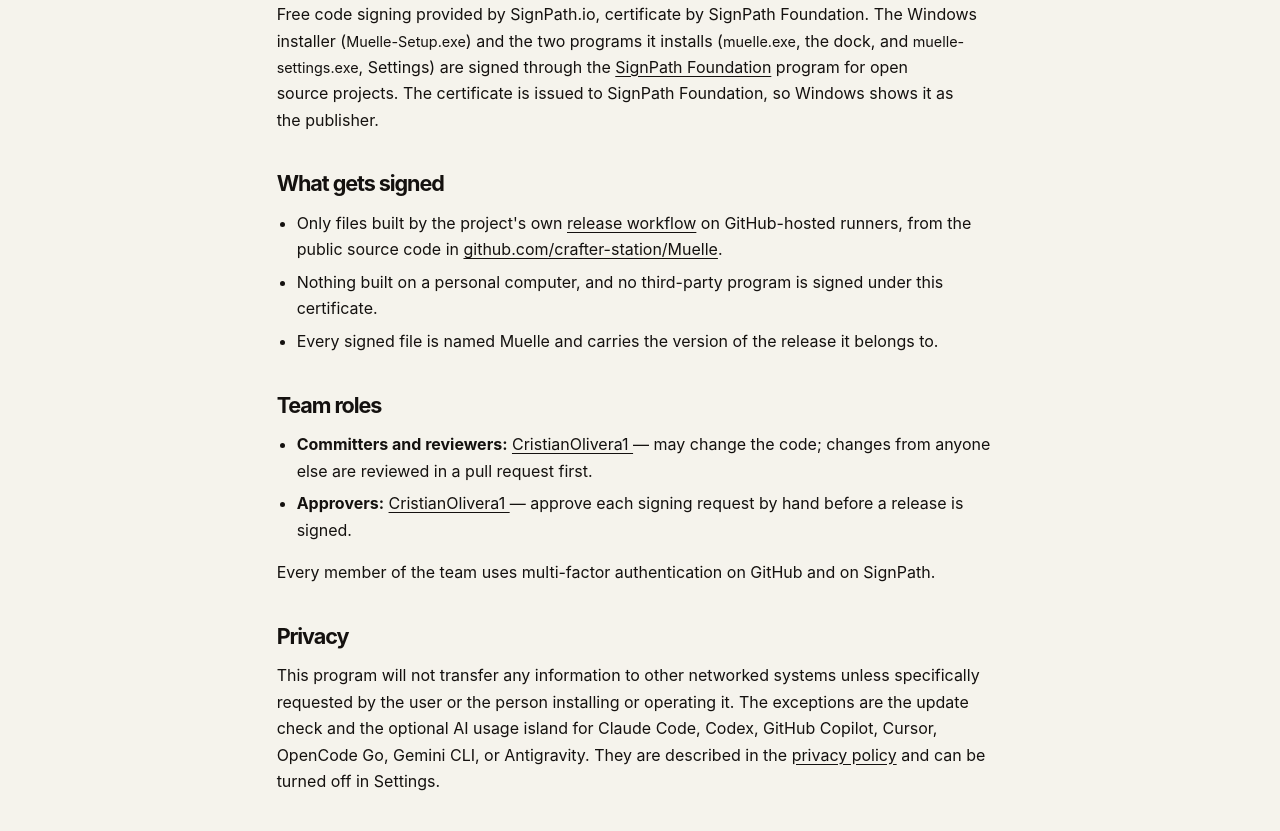
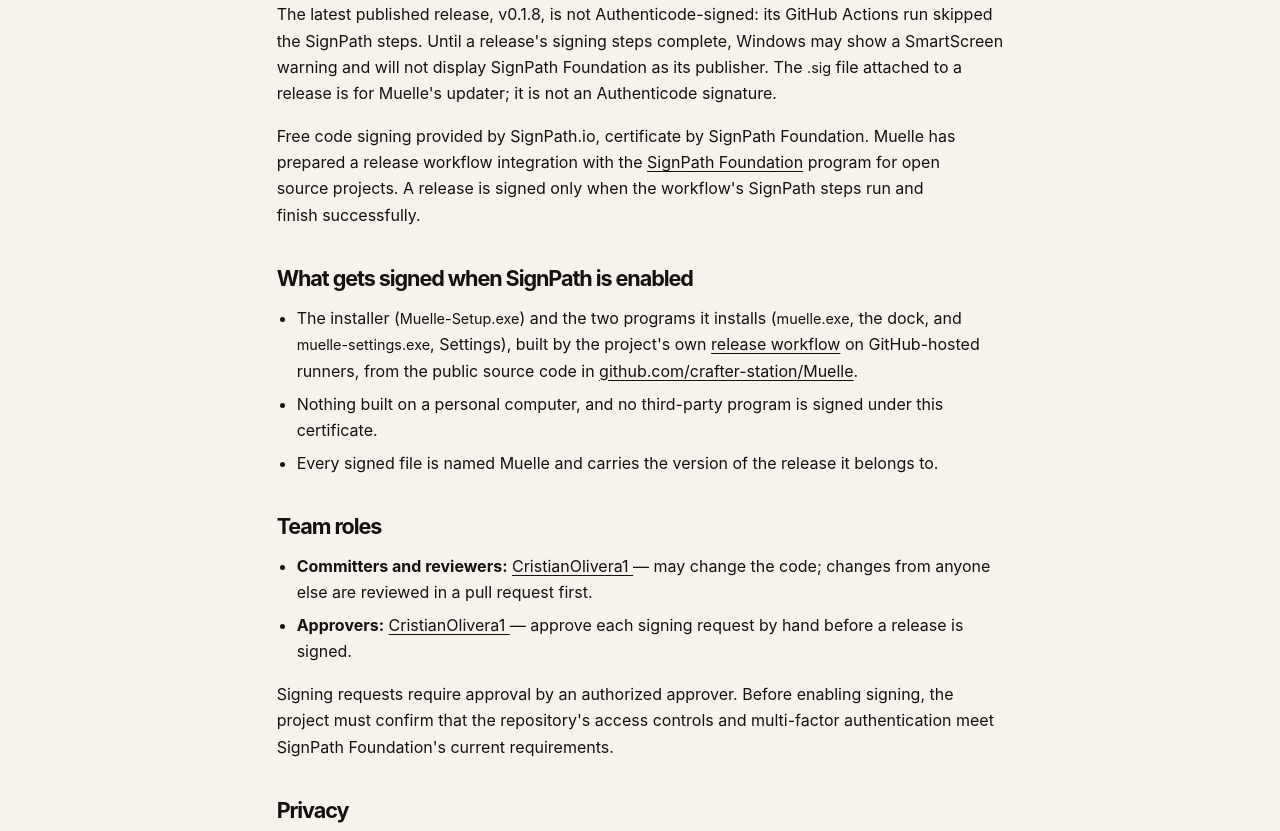
Before and after one commit to 004Ongoro/Muelle, an Astro site in the folder muelle/: page /code-signing-policy in a window 1280 px wide. Shown: the part 242-1073 px from the top of the page. Built offline with nearby package versions, Linux system fonts and the light colour scheme; Astro itself is replaced by a stand-in of ours.

Commit message:
feat: update code signing policy details and clarify signing process

```diff
--- a/muelle/src/pages/code-signing-policy.astro
+++ b/muelle/src/pages/code-signing-policy.astro
@@ -11,20 +11,26 @@ const roles = [
 
 <PolicyPage
   title="Code signing policy"
-  description="How Muelle's Windows installer and programs are signed, who approves each release, and what the signature guarantees."
-  updated="November 15, 2026"
+  description="Muelle's signing process, its current status, who approves signing requests, and what a signature does and does not guarantee."
+  updated="November 16, 2026"
 >
   <p>
-    {signingCredit} The Windows installer (<code>Muelle-Setup.exe</code>) and the two programs it installs
-    (<code>muelle.exe</code>, the dock, and <code>muelle-settings.exe</code>, Settings) are signed through the{" "}
+    The latest published release, v0.1.8, is not Authenticode-signed: its GitHub Actions run skipped the SignPath
+    steps. Until a release's signing steps complete, Windows may show a SmartScreen warning and will not display
+    SignPath Foundation as its publisher. The <code>.sig</code> file attached to a release is for Muelle's updater;
+    it is not an Authenticode signature.
+  </p>
+  <p>
+    {signingCredit} Muelle has prepared a release workflow integration with the{" "}
     <a href="https://signpath.org" target="_blank" rel="noopener noreferrer">SignPath Foundation</a> program for open
-    source projects. The certificate is issued to SignPath Foundation, so Windows shows it as the publisher.
+    source projects. A release is signed only when the workflow's SignPath steps run and finish successfully.
   </p>
 
-  <h2>What gets signed</h2>
+  <h2>What gets signed when SignPath is enabled</h2>
   <ul>
     <li>
-      Only files built by the project's own{" "}
+      The installer (<code>Muelle-Setup.exe</code>) and the two programs it installs
+      (<code>muelle.exe</code>, the dock, and <code>muelle-settings.exe</code>, Settings), built by the project's own{" "}
       <a href={`${site.repository}/blob/main/.github/workflows/release.yml`} target="_blank" rel="noopener noreferrer">release workflow</a>{" "}
       on GitHub-hosted runners, from the public source code in{" "}
       <a href={site.repository} target="_blank" rel="noopener noreferrer">{site.repository.replace("https://", "")}</a>.
@@ -52,7 +58,11 @@ const roles = [
       ))
     }
   </ul>
-  <p>Every member of the team uses multi-factor authentication on GitHub and on SignPath.</p>
+  <p>
+    Signing requests require approval by an authorized approver. Before enabling signing, the project must confirm
+    that the repository's access controls and multi-factor authentication meet SignPath Foundation's current
+    requirements.
+  </p>
 
   <h2>Privacy</h2>
   <p>
@@ -65,7 +75,7 @@ const roles = [
 
   <h2>Report a problem</h2>
   <p>
-    If a signed file does something this page or the privacy policy does not describe, please{" "}
+    If a Muelle release or its signature does something this page or the privacy policy does not describe, please{" "}
     <a href={site.issues} target="_blank" rel="noopener noreferrer">open an issue</a>.
   </p>
 </PolicyPage>
```
